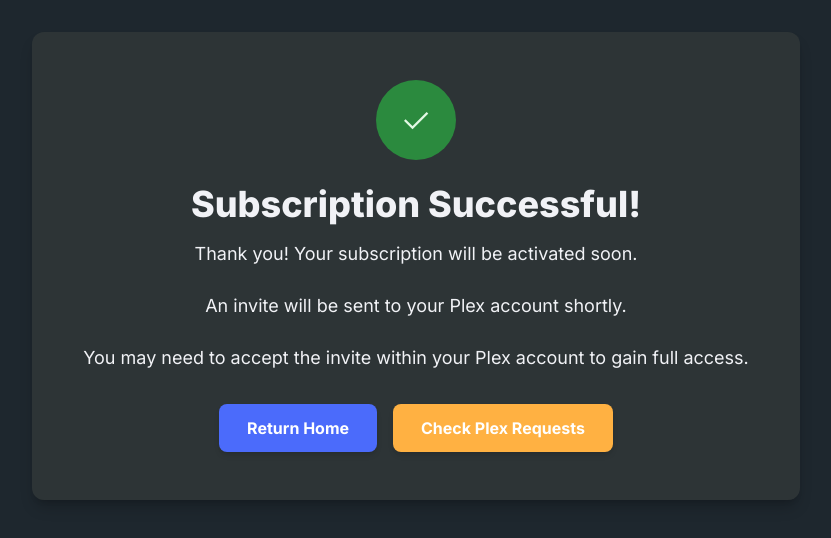
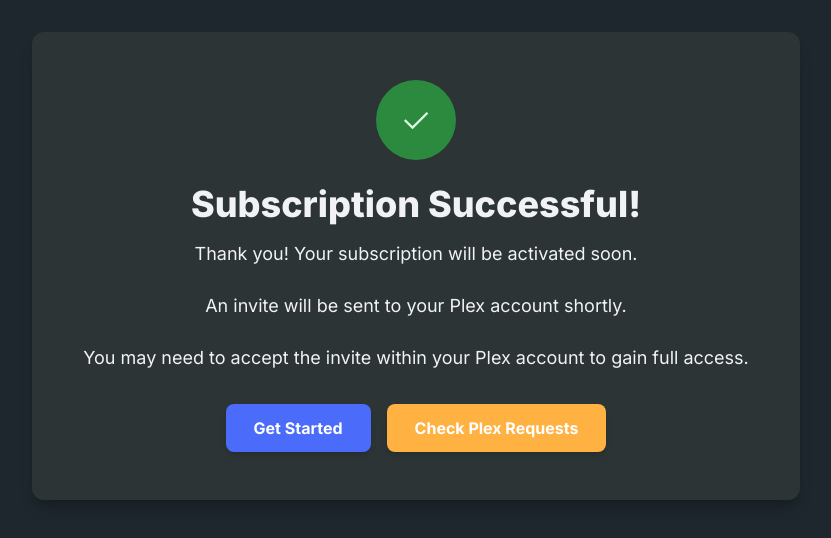
Before and after one commit to mchestr/striplex, a React app in the folder web/: page /stripe/success in a window 1280 px wide. Shown: the top 538 px of the page, without its empty margins (224-1055 px from the left). Built offline with nearby package versions, Linux system fonts and the light colour scheme; no server answers.

Commit message:
update link

```diff
--- a/web/src/pages/StripeSuccessPage.jsx
+++ b/web/src/pages/StripeSuccessPage.jsx
@@ -45,10 +45,10 @@
 
         <div className="flex flex-wrap justify-center gap-4 mt-8">
           <button
-            onClick={() => navigate('/')}
+            onClick={() => navigate('/onboarding')}
             className="px-7 py-3 bg-[#4b6bfb] hover:bg-[#3557fa] text-white font-bold rounded-lg shadow-md hover:shadow-lg transition transform hover:-translate-y-0.5"
           >
-            Return Home
+            Get Started
           </button>
 
           <a
```
